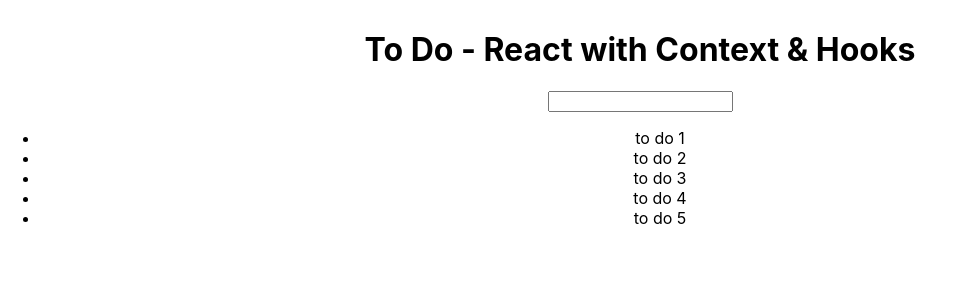
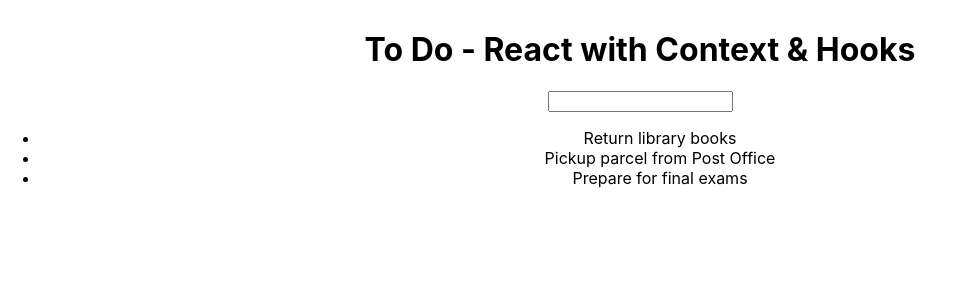
Before and after one commit to BurgheleaDaniel/reacttodo, a React (Create React App) app: page / in a window 1280 px wide. Shown: the top 300 px of the page, without its empty margins (0-955 px from the left). Built offline with nearby package versions, Linux system fonts and the light colour scheme.

Commit message:
add context & read todo's from context

```diff
--- a/src/App.js
+++ b/src/App.js
@@ -1,13 +1,17 @@
 import React from "react";
 import ToDoInput from "./components/ToDoInput";
 import ToDoList from "./components/ToDoList";
+import { ToDoProvider, toDos } from "./TodoContext";
 
 function App() {
   return (
     <div className="container-fluid">
       <h1>To Do - React with Context & Hooks</h1>
-      <ToDoInput />
-      <ToDoList />
+
+      <ToDoProvider value={toDos}>
+        <ToDoInput />
+        <ToDoList />
+      </ToDoProvider>
     </div>
   );
 }
--- /dev/null
+++ b/src/TodoContext.js
@@ -0,0 +1,25 @@
+import React from "react";
+
+export const toDos = [
+  {
+    id: 1,
+    title: "Return library books",
+    done: false,
+  },
+  {
+    id: 2,
+    title: "Pickup parcel from Post Office",
+    done: false,
+  },
+  {
+    id: 3,
+    title: "Prepare for final exams",
+    done: false,
+  },
+];
+
+const ToDoContext = React.createContext();
+
+export const ToDoProvider = ToDoContext.Provider;
+
+export default ToDoContext;
--- a/src/components/ToDoList.js
+++ b/src/components/ToDoList.js
@@ -1,13 +1,14 @@
-import React from "react";
+import React, { useContext } from "react";
+import ToDoContext from "../TodoContext";
 
 const ToDoList = () => {
+  const toDos = useContext(ToDoContext);
+  console.log(toDos);
   return (
     <ul>
-      <li>to do 1</li>
-      <li>to do 2</li>
-      <li>to do 3</li>
-      <li>to do 4</li>
-      <li>to do 5</li>
+      {toDos.map((toDo) => (
+        <li key={toDo.id}>{toDo.title}</li>
+      ))}
     </ul>
   );
 };
```
